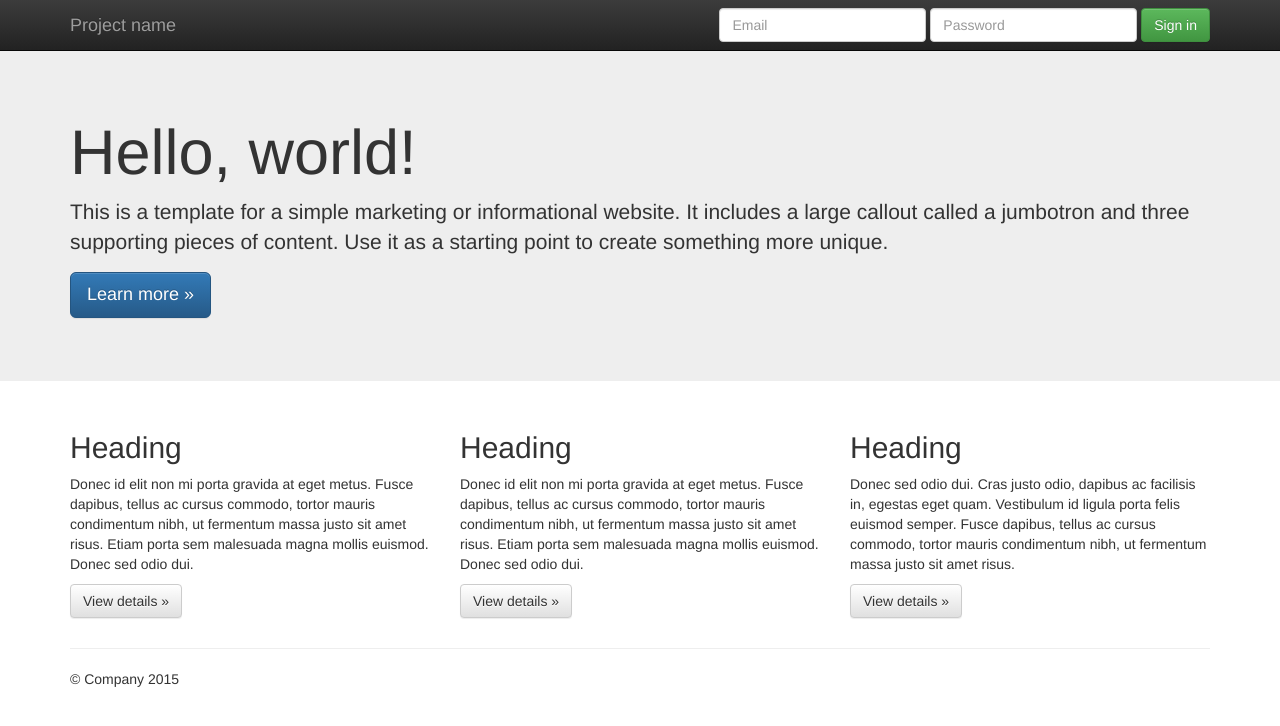
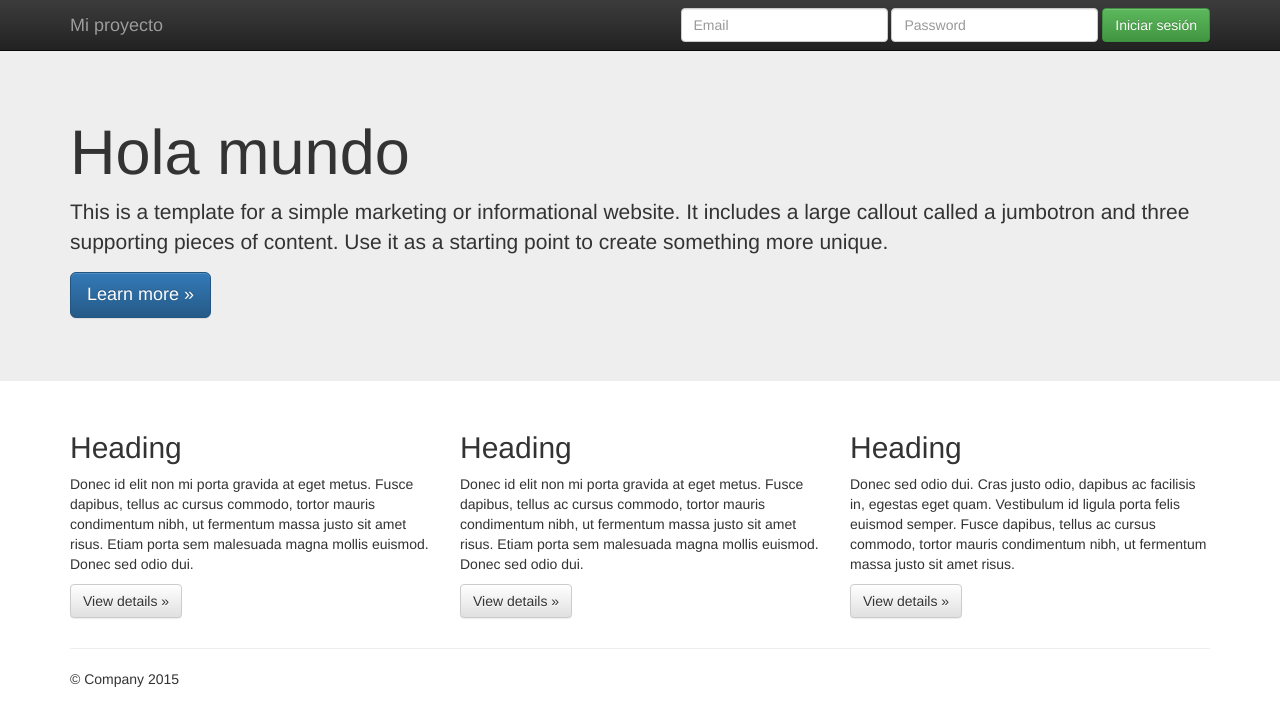
Before and after one commit to nevelezvcatedra/ejemploManejoGit, a plain HTML site: page initializr/index.html in a window 1280 px wide. Drawn offline with nearby package versions, Linux system fonts and the light colour scheme.

Commit message:
Se cambian algunos textos del index a español

```diff
--- a/initializr/index.html
+++ b/initializr/index.html
@@ -36,7 +36,7 @@
             <span class="icon-bar"></span>
             <span class="icon-bar"></span>
           </button>
-          <a class="navbar-brand" href="#">Project name</a>
+          <a class="navbar-brand" href="#">Mi proyecto</a>
         </div>
         <div id="navbar" class="navbar-collapse collapse">
           <form class="navbar-form navbar-right" role="form">
@@ -46,7 +46,7 @@
             <div class="form-group">
               <input type="password" placeholder="Password" class="form-control">
             </div>
-            <button type="submit" class="btn btn-success">Sign in</button>
+            <button type="submit" class="btn btn-success">Iniciar sesión</button>
           </form>
         </div><!--/.navbar-collapse -->
       </div>
@@ -55,7 +55,7 @@
     <!-- Main jumbotron for a primary marketing message or call to action -->
     <div class="jumbotron">
       <div class="container">
-        <h1>Hello, world!</h1>
+        <h1>Hola mundo</h1>
         <p>This is a template for a simple marketing or informational website. It includes a large callout called a jumbotron and three supporting pieces of content. Use it as a starting point to create something more unique.</p>
         <p><a class="btn btn-primary btn-lg" href="#" role="button">Learn more &raquo;</a></p>
       </div>
```
